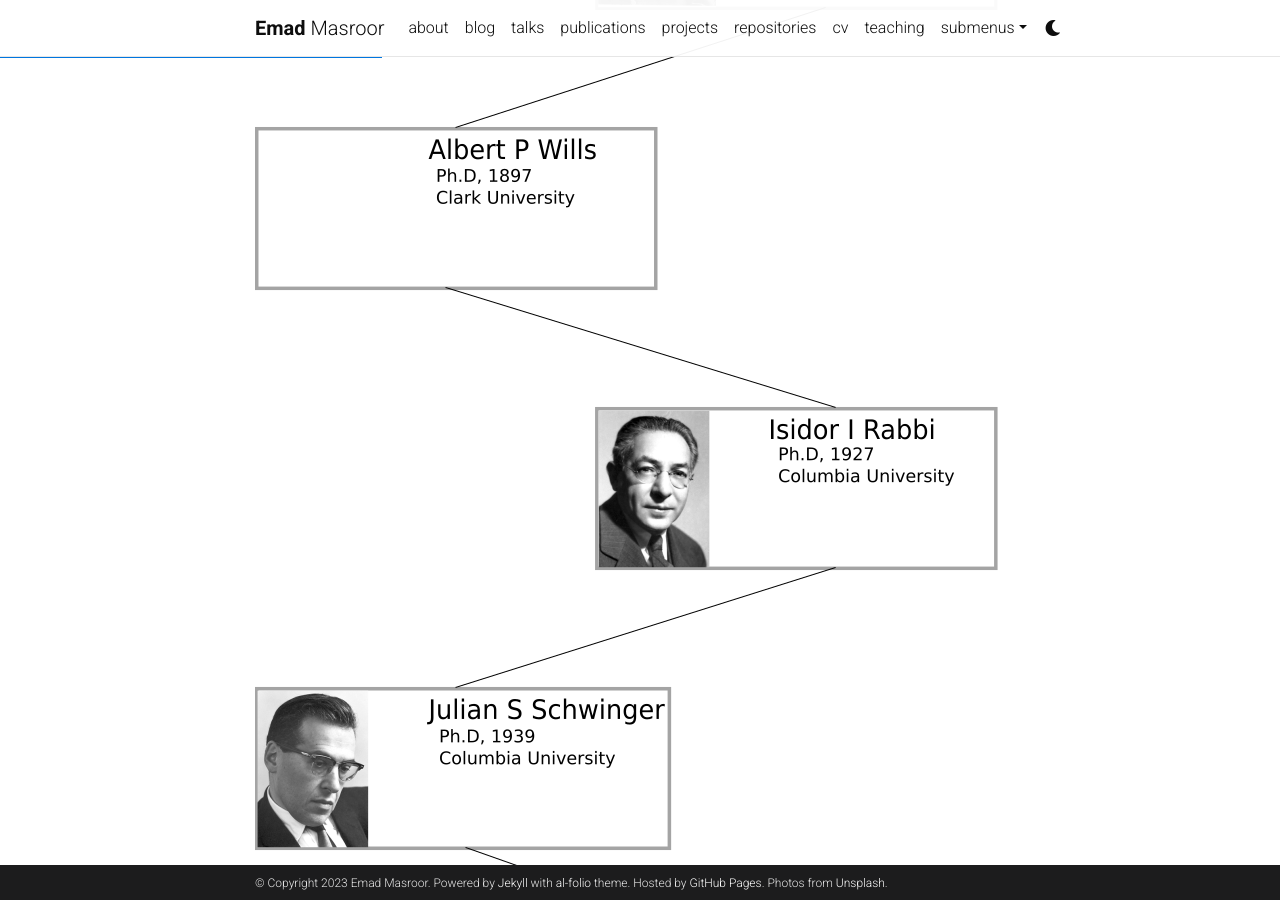
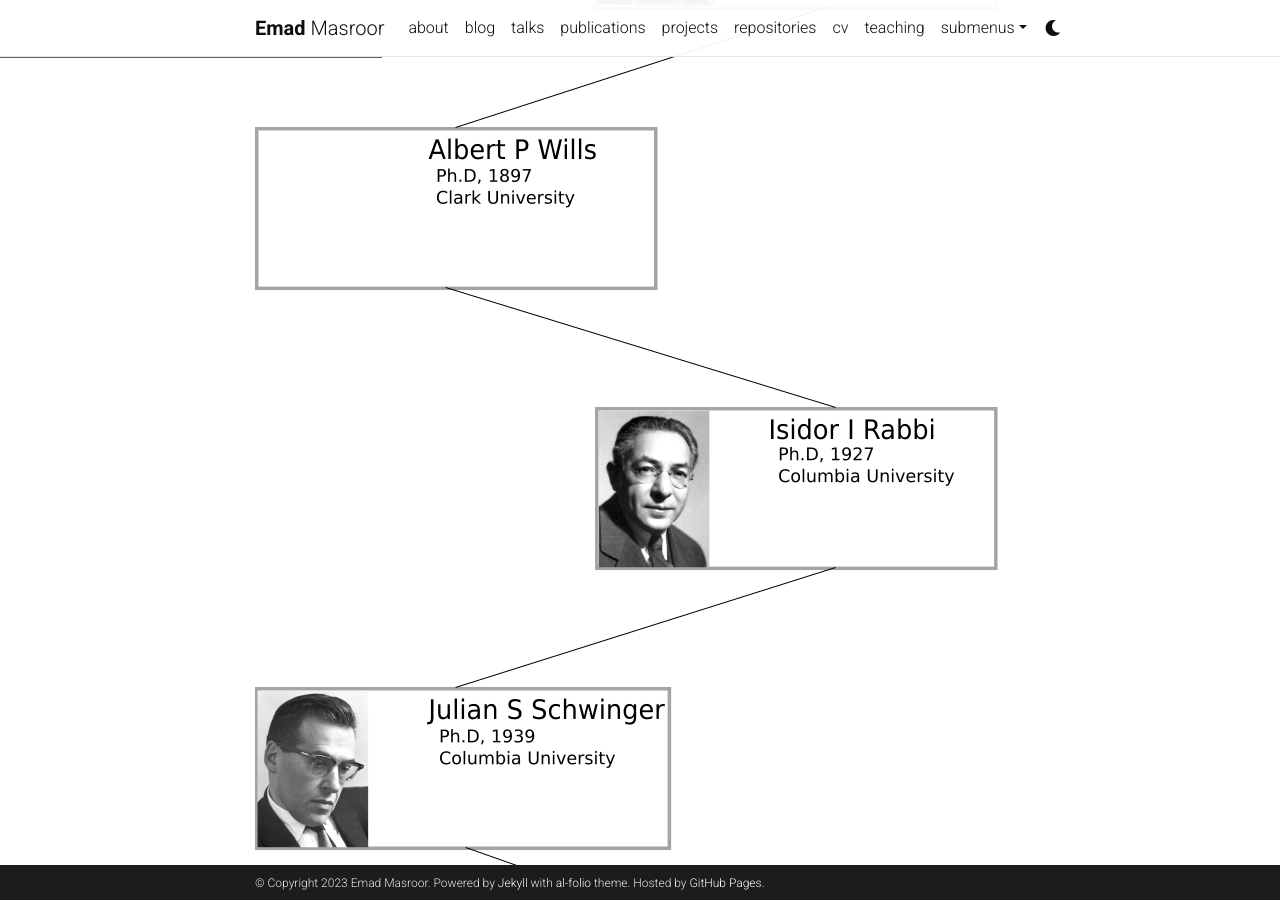
Before and after one commit to Emadmasroor/emadmasroor.github.io, a Jekyll site: the page built from _pages/genealogy.md, in a window 1280 px wide and 900 px high, scrolled down 618 px. Built offline with Jekyll 4.4.1, drawn with Linux system fonts in a browser that asks for light colours; comment, search, counter and statistics services are not loaded; a style sheet for code colours, icons or effects is not loaded.

Commit message:
Update _config.yml

```diff
--- a/_config.yml
+++ b/_config.yml
@@ -6,14 +6,13 @@
 first_name: Emad
 middle_name:
 last_name: Masroor
-email: you@example.com
+email: emad@vt.edu
 description: > # the ">" symbol means to ignore newlines until "footer_text:"
-  A simple, whitespace theme for academics. Based on [*folio](https://github.com/bogoli/-folio) design.
+  Academic website of Emad Masroor
 footer_text: >
   Powered by <a href="https://jekyllrb.com/" target="_blank">Jekyll</a> with <a href="https://github.com/alshedivat/al-folio">al-folio</a> theme.
   Hosted by <a href="https://pages.github.com/" target="_blank">GitHub Pages</a>.
-  Photos from <a href="https://unsplash.com" target="_blank">Unsplash</a>.
-keywords: jekyll, jekyll-theme, academic-website, portfolio-website  # add your own keywords or leave empty
+keywords: fluid dynamics, dynamical systems  # add your own keywords or leave empty
 
 lang: en # the language of your site (for example: en, fr, cn, ru, etc.)
 icon: ⚛️  # the emoji used as the favicon (alternatively, provide image name in /assets/img/)
```
